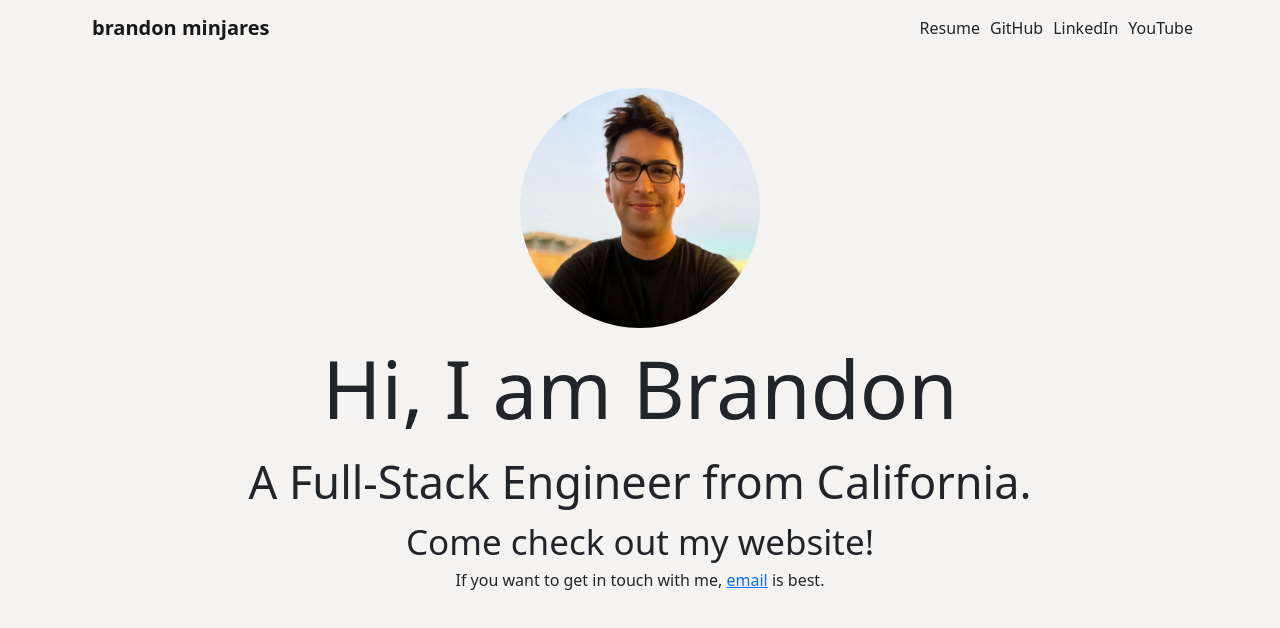
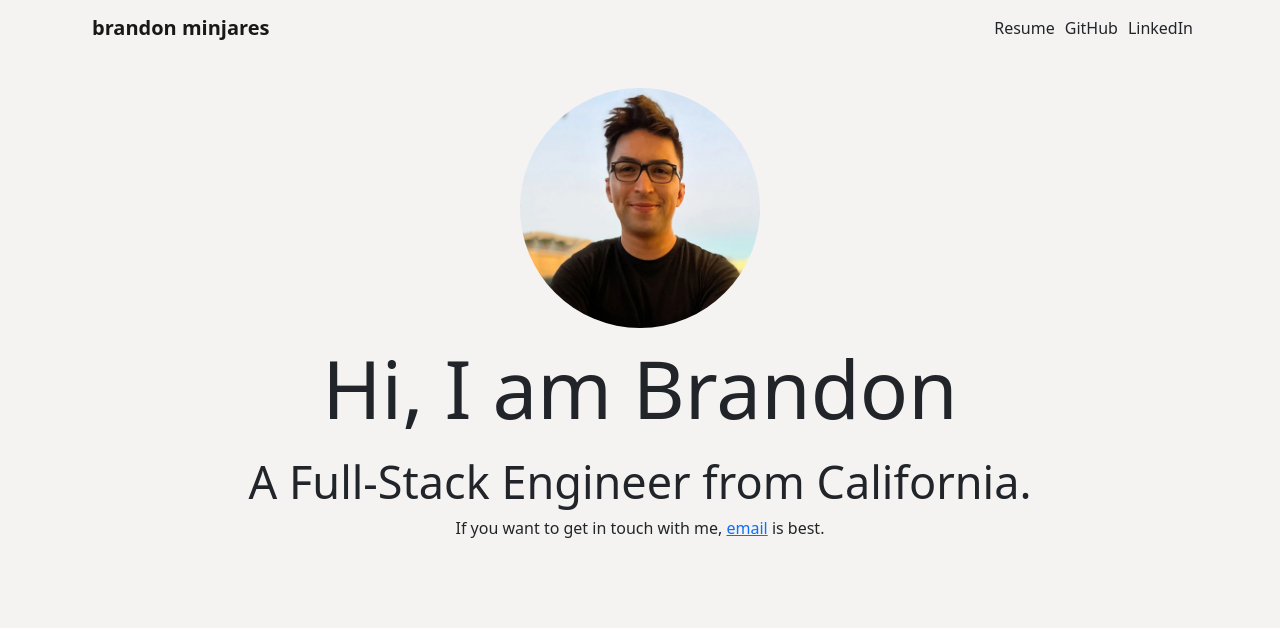
Before and after one commit to BrandonMinjares/BrandonMinjares.github.io, a website: page index.html in a window 1280 px wide. Drawn offline with nearby package versions, Linux system fonts and the light colour scheme.

Commit message:
Update index.html

```diff
--- a/index.html
+++ b/index.html
@@ -16,7 +16,6 @@
           <li><a href="/css/img/Brandon Minjares Resume.pdf">Resume</a></li>
           <li><a href="https://github.com/BrandonMinjares">GitHub</a></li>
           <li><a href="https://www.linkedin.com/in/brandonminjares/">LinkedIn</a></li>
-          <li><a href="https://www.youtube.com/channel/UCpk_rhJSdQucOnRvQ1ltZaA">YouTube</a></li>
         </ul>
       </nav>
     </div>
@@ -32,17 +31,12 @@
               <span></span>
               <div class="job">A Full-Stack Engineer from California.</div>
               <span></span>
-              <div class="about">Come check out my website!</div>
               <p>If you want to get in touch with me, <a href = "mailto: bmminjar@ucsc.edu">email</a> is best.</p>
             </div>
         </div>
         </div>
       </div>
     </div>
-
-
-
-
 <script src="js/scripts.js"></script>
 </body>
 </html>
```
